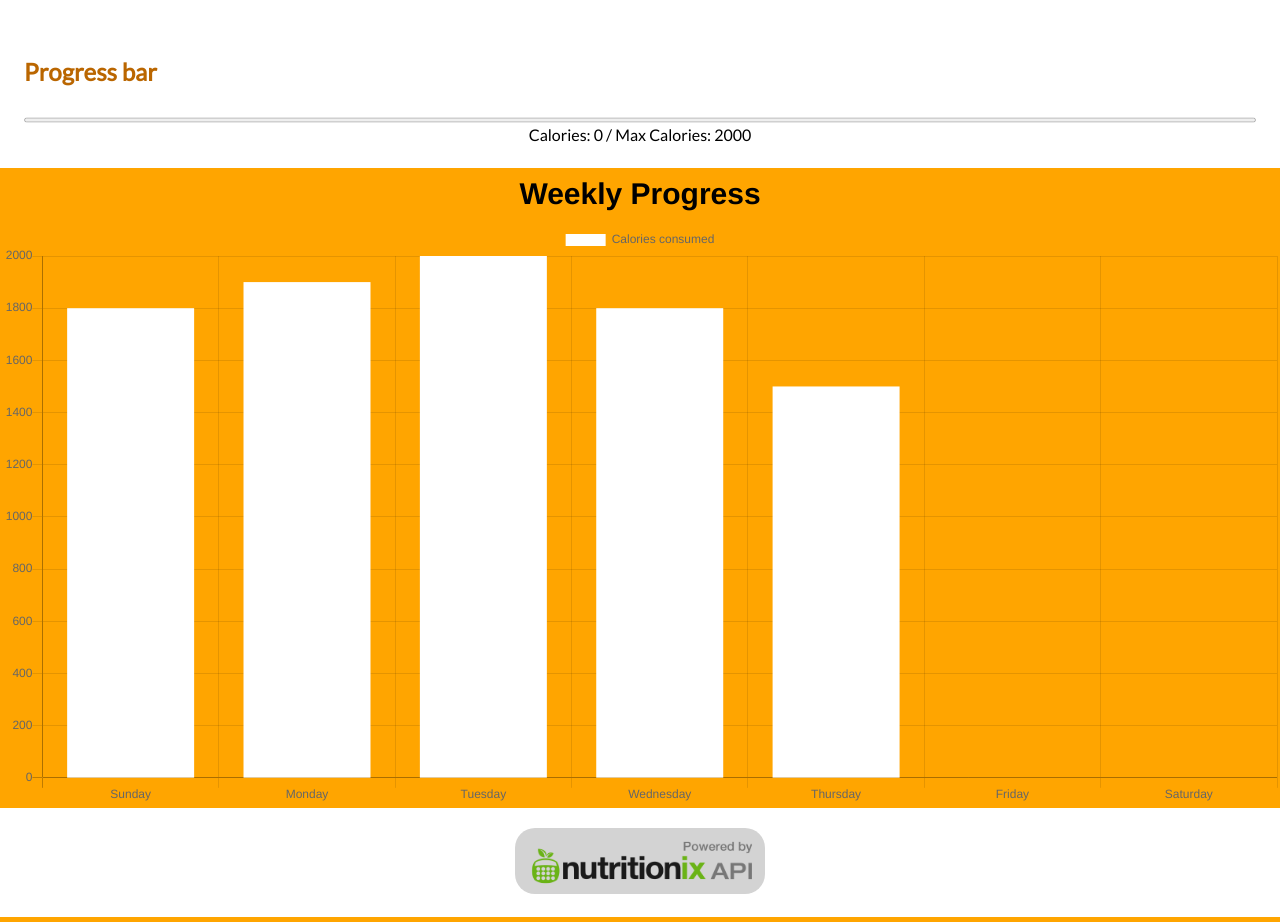
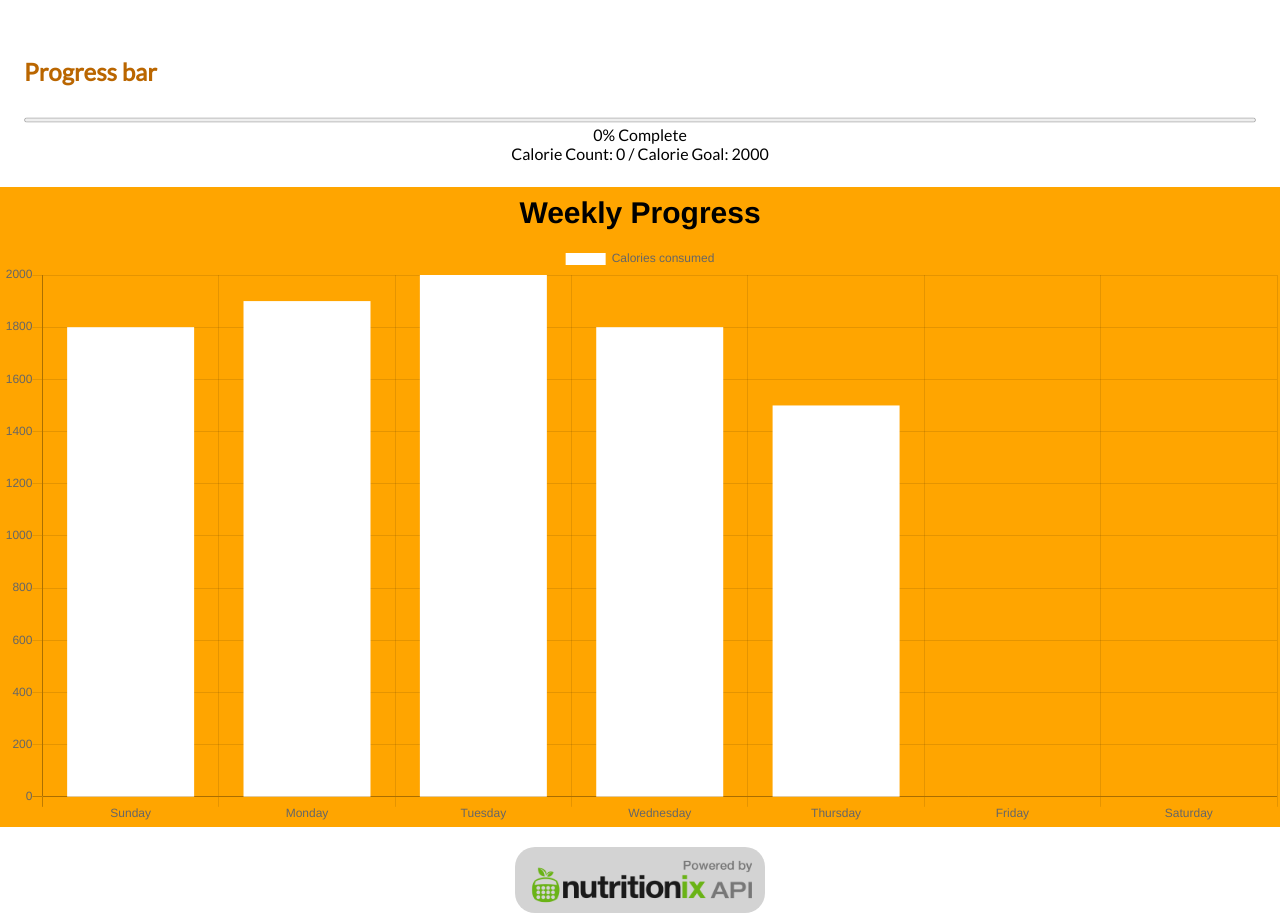
Before and after one commit to robertchrobak/final-project, a React (Create React App) app: page / in a window 1280 px wide. Shown: the part 920-1842 px from the top of the page. Built offline with nearby package versions, Linux system fonts and the light colour scheme.

Commit message:
Parse values as integers and added percent of goal completed

```diff
--- a/src/components/ProgressBar.js
+++ b/src/components/ProgressBar.js
@@ -14,7 +14,14 @@ class ProgressBar extends Component {
       <div className="ProgressBar">
         <h2>Progress bar</h2>
       <progress value={calculatedTotal} max={calorieGoal}>yeah</progress>
-      <div className="progressBarText">Calories: {parseInt(calculatedTotal)} / Max Calories: {calorieGoal}</div>
+      <div className="progressBarText">
+        <div>
+          {parseInt((parseInt(calculatedTotal) / calorieGoal) * 100 )}% Complete
+        </div>
+        <div>
+          Calorie Count: {parseInt(calculatedTotal)} / Calorie Goal: {calorieGoal}
+        </div>
+      </div>
     </div>
     );
   }
```
